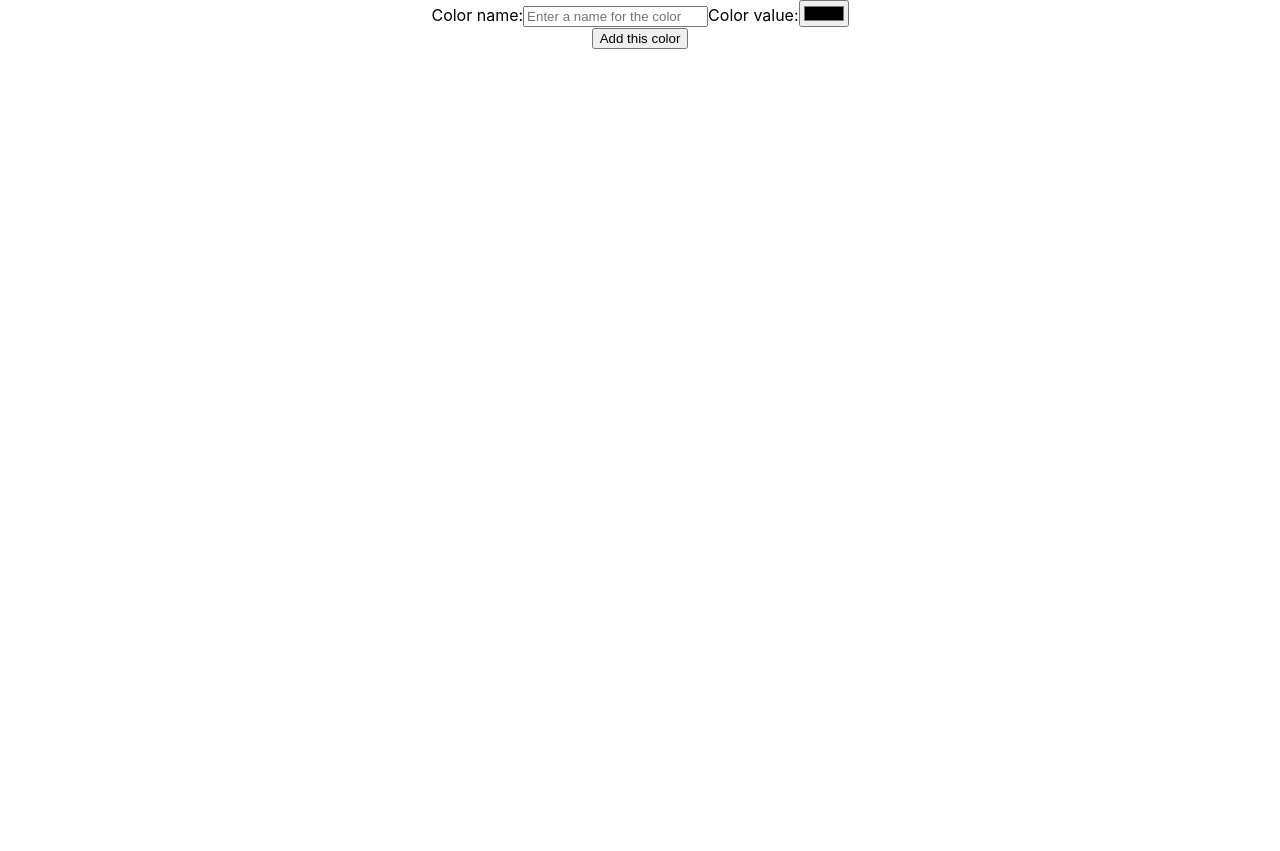
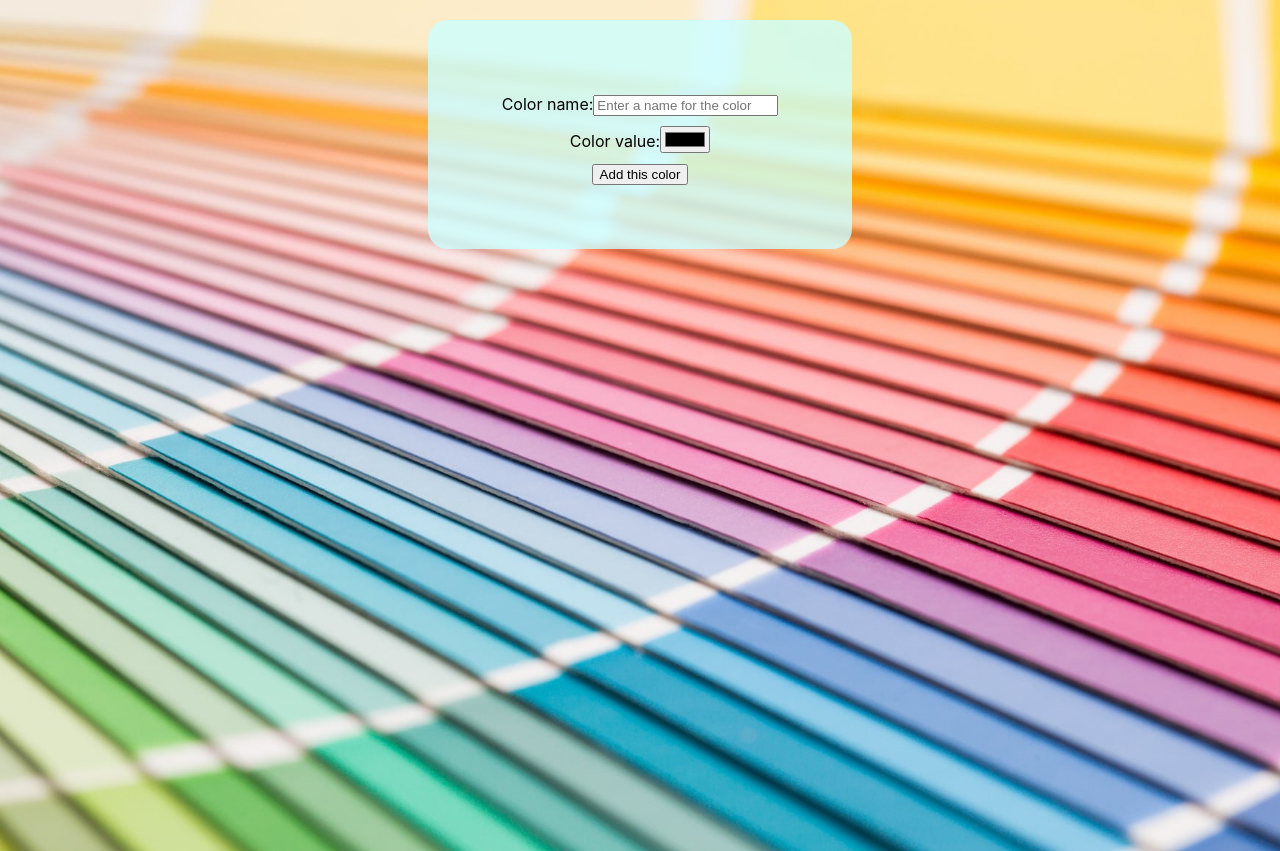
Before and after one commit to langevinj/react-colorslist, a React (Create React App) app: page /colors/new in a window 1280 px wide. Shown: the top 851 px of the page. Before the commit the page ends 800 px from the top, so only its background shows below. Built offline with nearby package versions, Linux system fonts and the light colour scheme.

Commit message:
styling for Color Form

```diff
--- /dev/null
+++ b/src/ColorForm.css
@@ -0,0 +1,18 @@
+.ColorForm-container{
+    background-image: url("colorwheel.jpg");
+    background-size: cover;
+    height: 65em;
+    background-repeat: no-repeat;
+}
+
+.form{
+    background: rgba(205, 255, 255, 0.8);
+    display: inline-block;
+    padding: 4em;
+    border-radius: 20px;
+    margin-top: 20px;
+}
+
+.name-container, .code-container{
+    margin: 10px;
+}
--- a/src/ColorForm.js
+++ b/src/ColorForm.js
@@ -1,5 +1,6 @@
 import React, { useState } from 'react'
 import { useHistory } from 'react-router-dom'
+import './ColorForm.css'
 
 function ColorForm({addColor}){
     const history = useHistory();
@@ -24,14 +25,19 @@ function ColorForm({addColor}){
 
     return(
         <div className="ColorForm-container">
+            <div className="form">
             <form onSubmit={handleSubmit}>
-                <label htmlFor="name">Color name:</label>
-                <input type="text" name="name" id="name" value={colorObj.name} onChange={handleChange} placeholder="Enter a name for the color"></input>
-                <label htmlFor="code">Color value:</label>
-                <input name="code" id="code" value={colorObj.code} onChange={handleChange} type="color"></input>
-                <br></br>
+                <div className="name-container">
+                    <label htmlFor="name">Color name:</label>
+                    <input type="text" name="name" id="name" value={colorObj.name} onChange={handleChange} placeholder="Enter a name for the color"></input>
+                </div>
+                <div className="code-container">
+                    <label htmlFor="code">Color value:</label>
+                    <input name="code" id="code" value={colorObj.code} onChange={handleChange} type="color"></input>
+                </div>
                 <button>Add this color</button>
             </form>
+            </div>
         </div>
     )
 }
```
Also changed, not shown: src/colorwheel.jpg (added), 1 other file (tests, documents, lock files or other folders).
